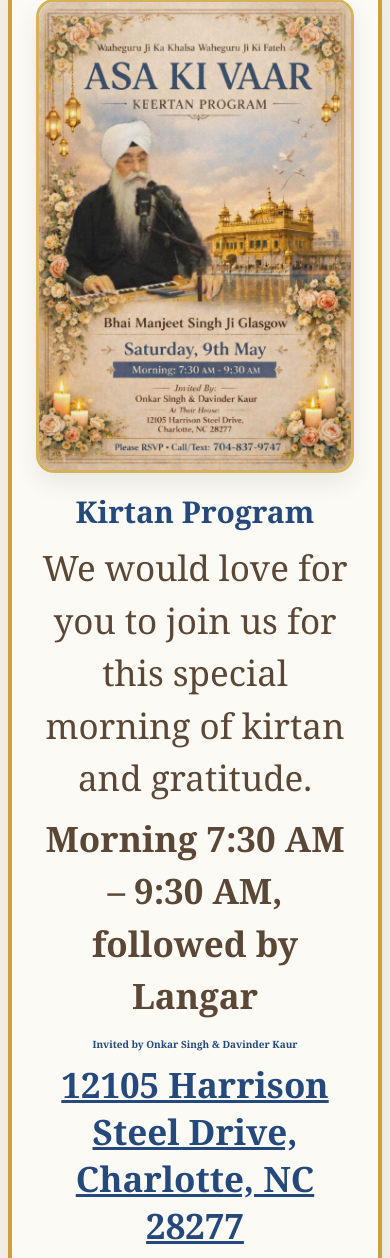
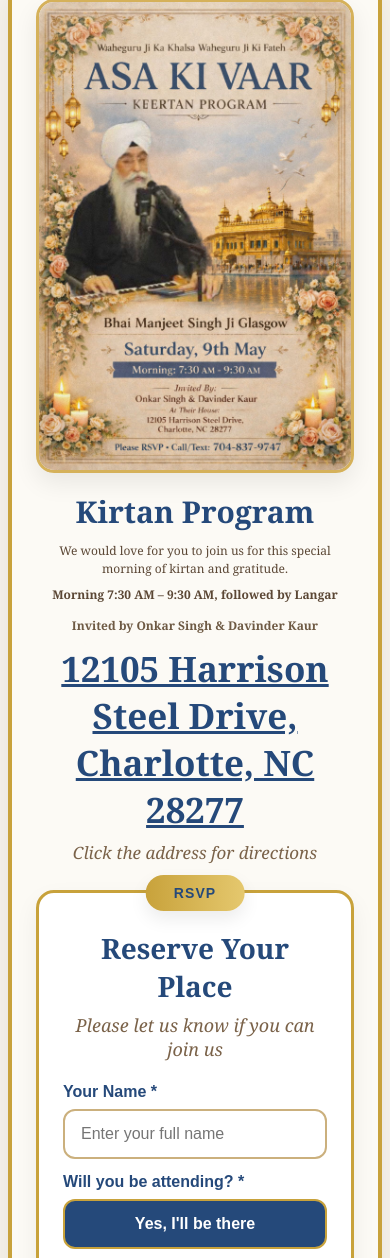
Before and after one commit to jaismeen416/asa-ki-vaar-rsvp, a Flask app: page / in a window 390 px wide. Shown: the part 37-1295 px from the top of the page. Run offline with Flask 3, Linux system fonts and the light colour scheme.

Commit message:
Update small text styling

```diff
--- a/templates/index.html
+++ b/templates/index.html
@@ -291,7 +291,7 @@
       }
 
       .info .speaker {
-        font-size: 15px;
+        font-size: 10px;
       }
 
       .info p,
@@ -310,6 +310,12 @@
       .attendance-options {
         grid-template-columns: 1fr;
       }
+
+      .small-text {
+  font-size: 12px !important;
+  color: #6e5a44;
+  line-height: 1.4;
+}
     }
   </style>
 </head>
@@ -323,9 +329,17 @@
     <section class="content">
       <div class="info">
         <h3>Kirtan Program</h3>
-        <p>We would love for you to join us for this special morning of kirtan and gratitude.</p>
-        <p><strong>Morning 7:30 AM – 9:30 AM, followed by Langar</strong></p>
-        <div class="invite-by">Invited by Onkar Singh &amp; Davinder Kaur</div>
+        <p class="small-text">
+  We would love for you to join us for this special morning of kirtan and gratitude.
+</p>
+
+<p class="small-text">
+  <strong>Morning 7:30 AM – 9:30 AM, followed by Langar</strong>
+</p>
+
+<div class="invite-by small-text">
+  Invited by Onkar Singh &amp; Davinder Kaur
+</div>
         <a
           class="address-link"
           href="https://maps.app.goo.gl/gqkZMAVRvbzAtNWC7 "
```
